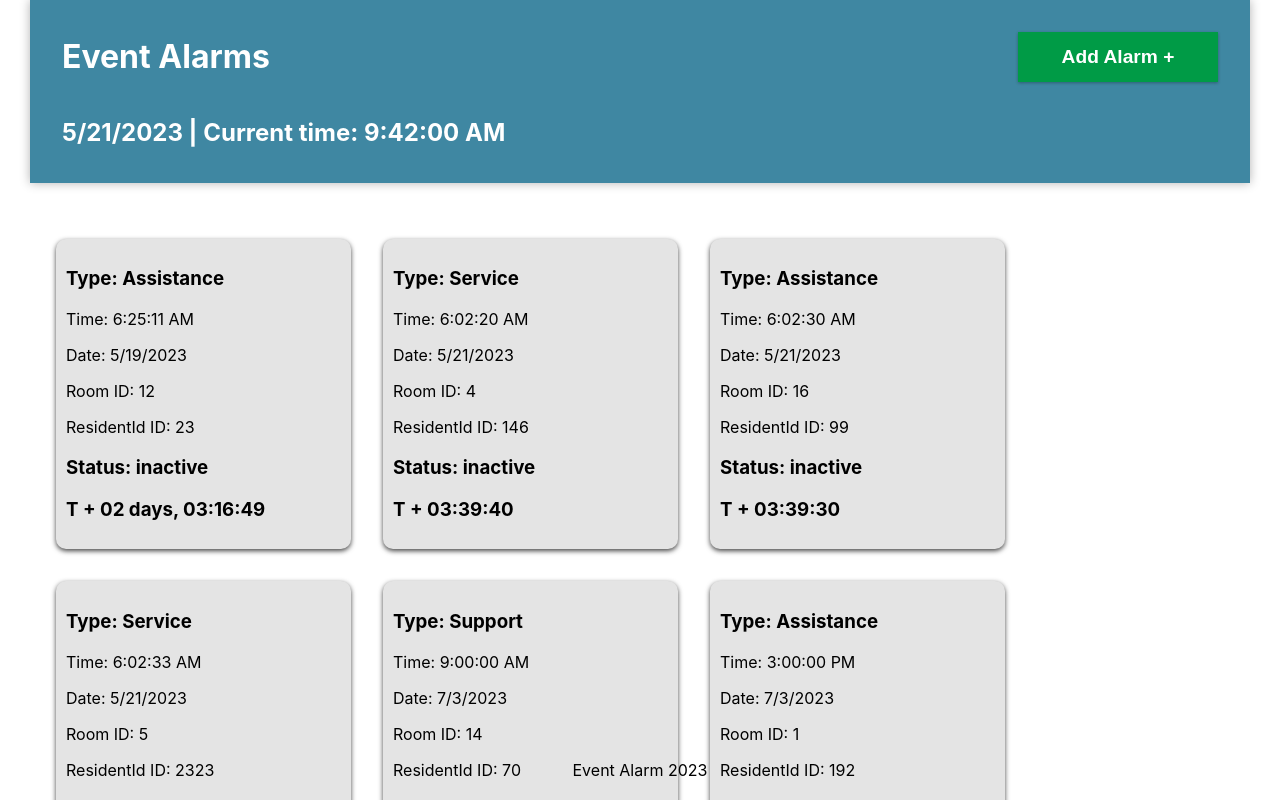
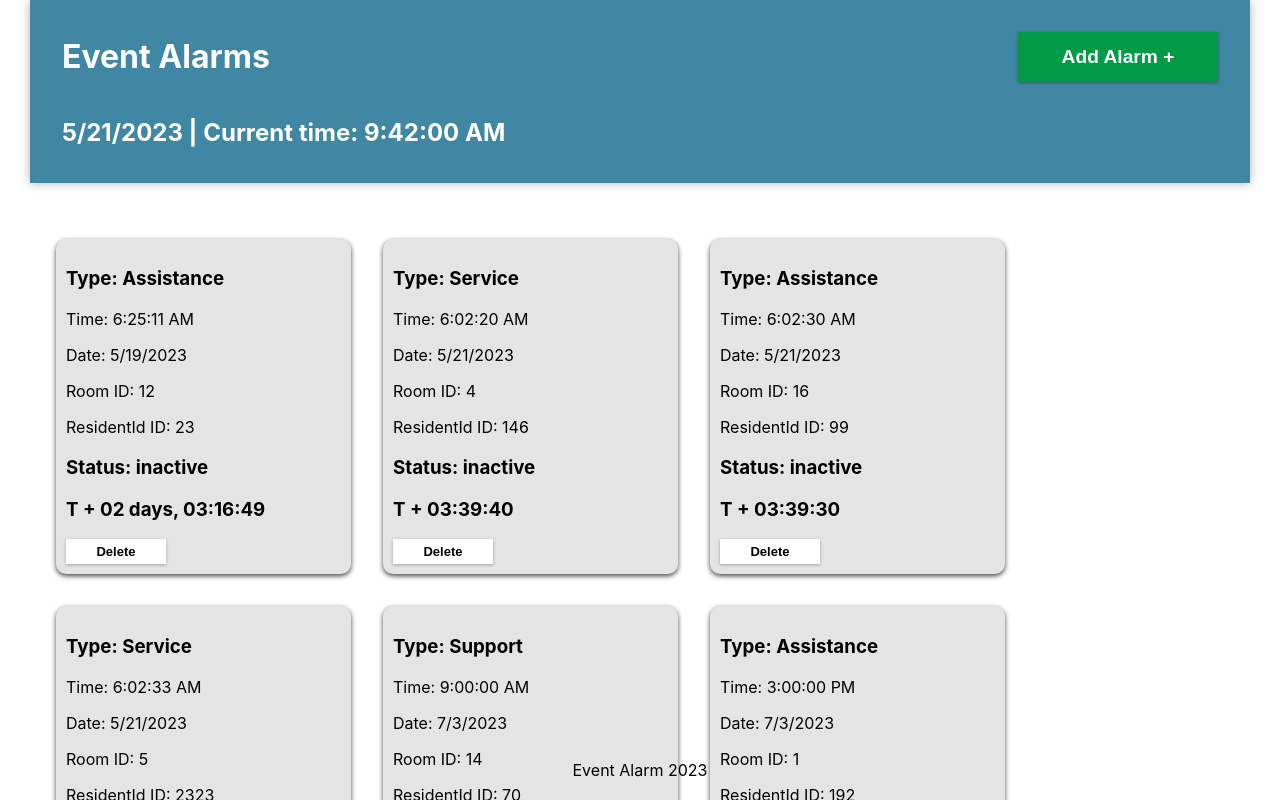
Before and after one commit to vjohndo/event-alarms, a React (Create React App) app in the folder ui/: page / in a window 1280 px wide. Shown: the top 800 px of the page. Built offline with nearby package versions, Linux system fonts and the light colour scheme.

Commit message:
[FEAT] remove event

```diff
--- a/ui/src/App.css
+++ b/ui/src/App.css
@@ -42,6 +42,21 @@ footer {
   border: none;
   font-weight: bold;
   font-size: larger;
+}
+
+.delete-alarm-button {
+  right: 18px;
+  bottom: -18px;
+  background: #ffffff;
+  color: #000000;
+  width: 100px;
+  height: 25px;
+  box-shadow: 0 1px 3px rgba(0, 0, 0, 0.3);
+  cursor: pointer;
+  outline: none;
+  border: none;
+  font-weight: bold;
+  font-size: small;
 }
 
 .alarm {
--- a/ui/src/App.jsx
+++ b/ui/src/App.jsx
@@ -28,10 +28,18 @@ function App() {
     setUniqueId(prev => prev + 1)
   };
 
+  const removeAlarm = (alarmId) => {
+    setAlarms(prevAlarms => {
+      return prevAlarms.filter((alarm) => {
+        return alarm.id !== alarmId;
+      });
+    });
+  };
+
   return (
     <div className="App">
       <Header time={time} addAlarm={addAlarm}/>
-      <Alarms alarms={alarms} time={time}/>
+      <Alarms alarms={alarms} time={time} removeAlarm={removeAlarm}/>
       <Footer />
     </div>
   );
--- a/ui/src/components/Alarm.jsx
+++ b/ui/src/components/Alarm.jsx
@@ -1,6 +1,8 @@
 const Alarm = (props) => {
 
-    const {alarm, time} = props
+    // const [isExpired, setIsExpired] =
+
+    const {id, alarm, time, removeAlarm} = props
 
     const calculateTimeDiff = (time1, time2) => {
         const padAbs = (num) => Math.abs(num).toString().padStart(2,"0");
@@ -34,6 +36,10 @@ const Alarm = (props) => {
         return (`${prefix}${days}${padAbs(hh)}:${padAbs(mm)}:${padAbs(ss)}`)
     }
 
+    const handleClick = () => {
+        removeAlarm(id)
+    }
+
     return (
     <div className="alarm">
         <h3>Type: {alarm.type}</h3>
@@ -43,6 +49,7 @@ const Alarm = (props) => {
         <p>ResidentId ID: {alarm.residentId}</p>
         <h3>Status: {alarm.status}</h3>
         <h3>T {calculateTimeDiff(alarm.datetime * 1000, time.getTime())}</h3>
+        <button className="delete-alarm-button" onClick={handleClick}>Delete</button>
     </div>
     )
 
--- a/ui/src/components/Alarms.jsx
+++ b/ui/src/components/Alarms.jsx
@@ -1,10 +1,10 @@
 import Alarm from "./Alarm"
 
-const Alarms = ({alarms, time}) => {
+const Alarms = ({alarms, time, removeAlarm}) => {
     return (
         <div className="alarms">
             {alarms?.map(alarm =>
-                <Alarm key={alarm.id} alarm={alarm} time={time}/>
+                <Alarm key={alarm.id} id={alarm.id} alarm={alarm} time={time} removeAlarm={removeAlarm}/>
             )}
         </div>
     )
```
